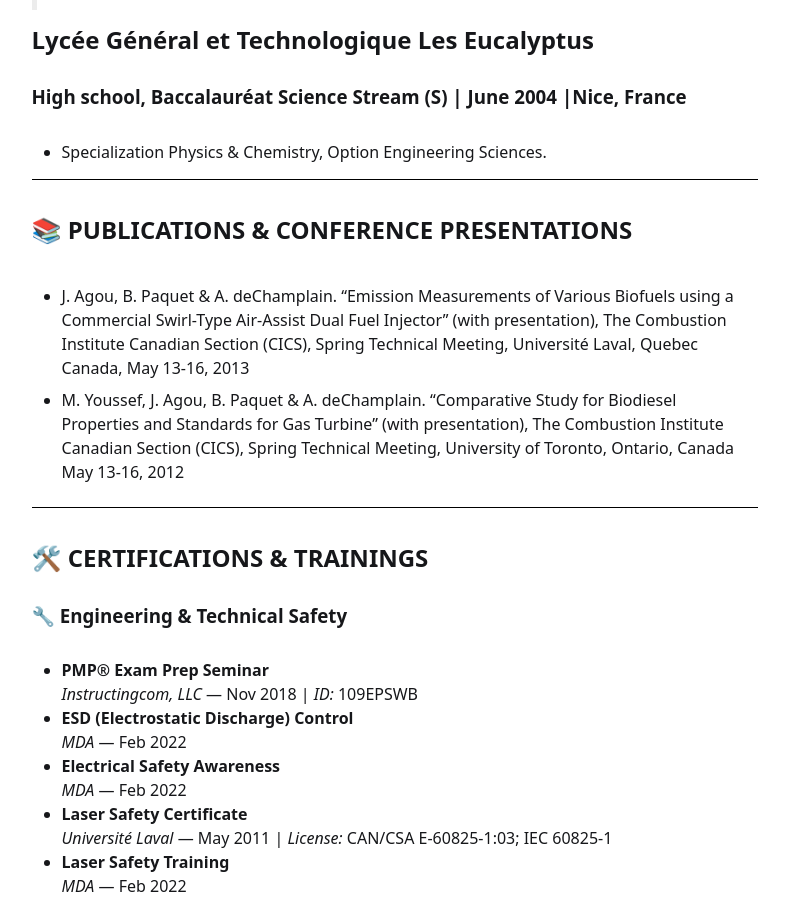
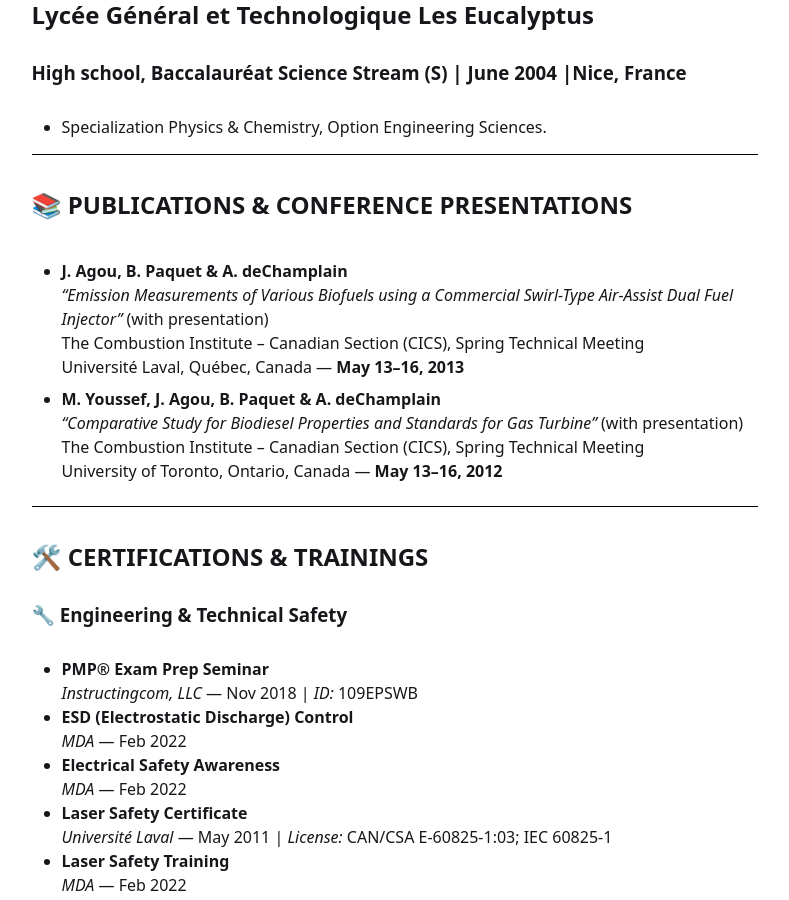
Before and after one commit to casagou/joa, a Jekyll site: the page built from index.md, in a window 1280 px wide and 900 px high, scrolled down 11509 px. Shown: the whole window, without its empty margins (330-1119 px from the left). Built offline with Jekyll 4.4.1, drawn with Linux system fonts in a browser that asks for light colours; some of the changed text lies outside the part shown.

Commit message:
Update index.md

```diff
--- a/index.md
+++ b/index.md
@@ -217,7 +217,7 @@ title: Joachim Agou, P.Eng.
 
 ## Laval University
 
-### Master of Science (M.S.), Mechanical Engineering with Experimental Thesis. (ABD) | December 2013 | Quebec City (QC), Canada
+** Master of Science (M.S.), Mechanical Engineering with Experimental Thesis. (ABD) | December 2013 | Quebec City (QC), Canada **
 
 * Research Assistant (Combustion Laboratory).
 * Teaching Assistant (MAE Thermodynamics).
@@ -296,13 +296,15 @@ Engineering Sciences.
 
 # 📚 PUBLICATIONS & CONFERENCE PRESENTATIONS
 
-* J. Agou, B. Paquet & A. deChamplain.
-	“Emission Measurements of Various Biofuels using a Commercial Swirl-Type Air-Assist Dual Fuel Injector” (with presentation), The Combustion Institute Canadian Section (CICS), Spring Technical Meeting, Université Laval, Quebec
-	Canada, May 13-16, 2013
+- **J. Agou, B. Paquet & A. deChamplain**
+  *“Emission Measurements of Various Biofuels using a Commercial Swirl-Type Air-Assist Dual Fuel Injector”* (with presentation)
+  The Combustion Institute – Canadian Section (CICS), Spring Technical Meeting
+  Université Laval, Québec, Canada — **May 13–16, 2013**
 
-* M. Youssef, J. Agou, B. Paquet & A. deChamplain.
-	“Comparative Study for Biodiesel Properties and Standards for Gas Turbine” (with presentation), The Combustion Institute Canadian Section (CICS), Spring Technical Meeting, University of Toronto, Ontario, Canada
-	May 13-16, 2012
+- **M. Youssef, J. Agou, B. Paquet & A. deChamplain**
+  *“Comparative Study for Biodiesel Properties and Standards for Gas Turbine”* (with presentation)
+  The Combustion Institute – Canadian Section (CICS), Spring Technical Meeting
+  University of Toronto, Ontario, Canada — **May 13–16, 2012**
 
 ----
 
```
